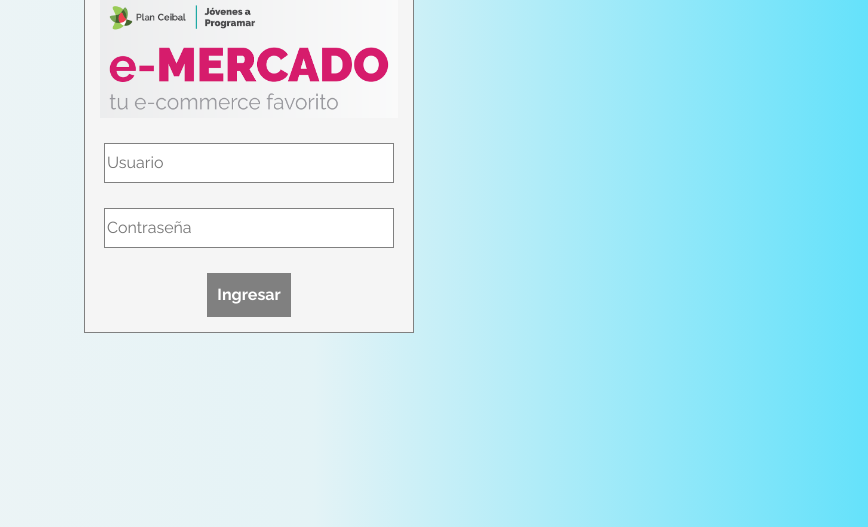
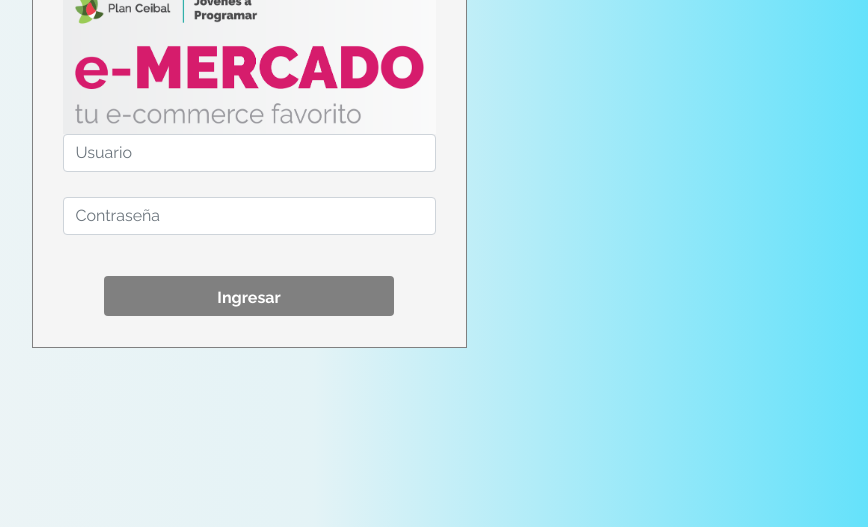
Before and after one commit to matgcabrera/mcabrera-obligatorio, a plain HTML site: page index.html in a window 1280 px wide. Shown: the part 273-800 px from the top of the page, without its empty margins (391-1259 px from the left). Drawn offline with Linux system fonts and the light colour scheme.

Commit message:
post entrega 1
Primer implementacion de bootstraps en login

```diff
--- a/index.html
+++ b/index.html
@@ -30,7 +30,6 @@
 
     .signin {
       width: 100%;
-      max-width: 330px;
       padding: 15px;
       margin: auto;
       background-color: #f5f5f5;
@@ -78,18 +77,31 @@
       <p class="mb-0">Para saber qué debes hacer, fijate en la actividad en CREA correspondiente a esta entrega.</p>
     </div>--->
 
-    <div class="signin">
+    <div class="signin col-md-5">
       <h1>Login</h1>
-      <img src="img/login.png" alt="Login" id="loginpic">
-      <form id="form-login" onsubmit="return validarForm()" method="get" action="index2.html" >
-        <input id="iduser" type="text" name="usuario" placeholder="Usuario" onblur="validarLogin(this.value, this.name)"/>
-        <div id="error-user">Debe ingresar su usuario</div>
-        <input id="idpassword" type="password" name="password" placeholder="Contraseña" onblur="validarLogin(this.value, this.name)"/>
-        <div id="error-passwd">Debe ingresar su contraseña</div>
-        <div id="error-login"></div>
-        <button type="submit" id="loginbutton">Ingresar</button>
+      <div class="container">
+        <div id="login-row" class="row justify-content-center align-items-center">
+            <div id="login-column" class="">
+                <div id="login-box" class="col-md-12">
+                    <form id="form-login" onsubmit="return validarForm()" method="get" action="index2.html">
+                      <img src="img/login.png" alt="Login" id="loginpic">
 
-      </form>
+                        <div class="form-group">
+                          <input id="iduser" type="text" name="usuario" placeholder="Usuario" onblur="validarLogin(this.value, this.name)" class="form-control">
+                          <div id="error-user">Debe ingresar su usuario</div>
+                          </div>
+                        <div class="form-group">
+                          <input id="idpassword" type="password" name="password" placeholder="Contraseña" onblur="validarLogin(this.value, this.name)" class="form-control">
+                          <div id="error-passwd">Debe ingresar su contraseña</div>
+                        </div>
+                        <div class="form-group">
+                            <input type="submit" id="loginbutton" class="btn btn-info btn-md" value="Ingresar">
+                        </div>
+                    </form>
+                </div>
+            </div>
+        </div>
+    </div>
     </div>
   </div>
 
```
